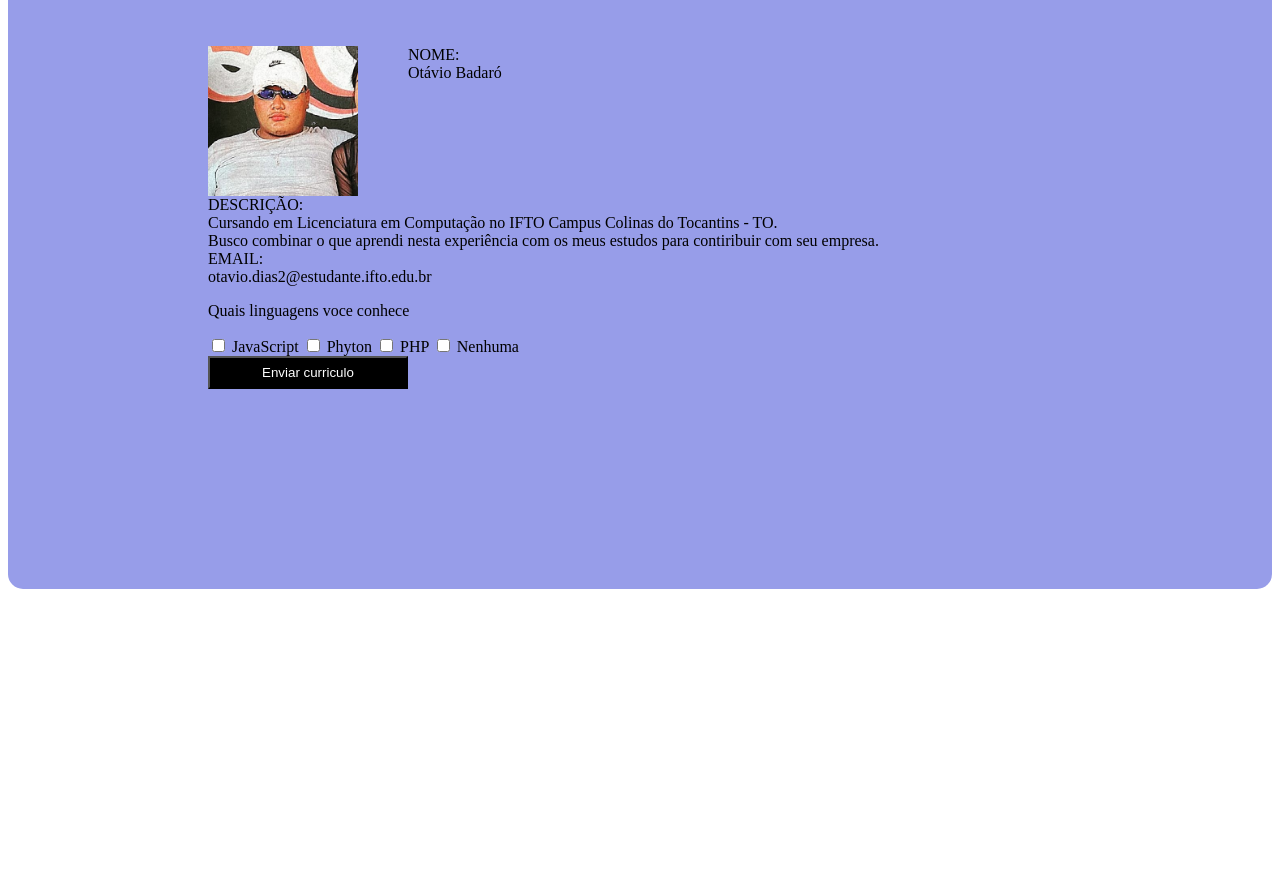
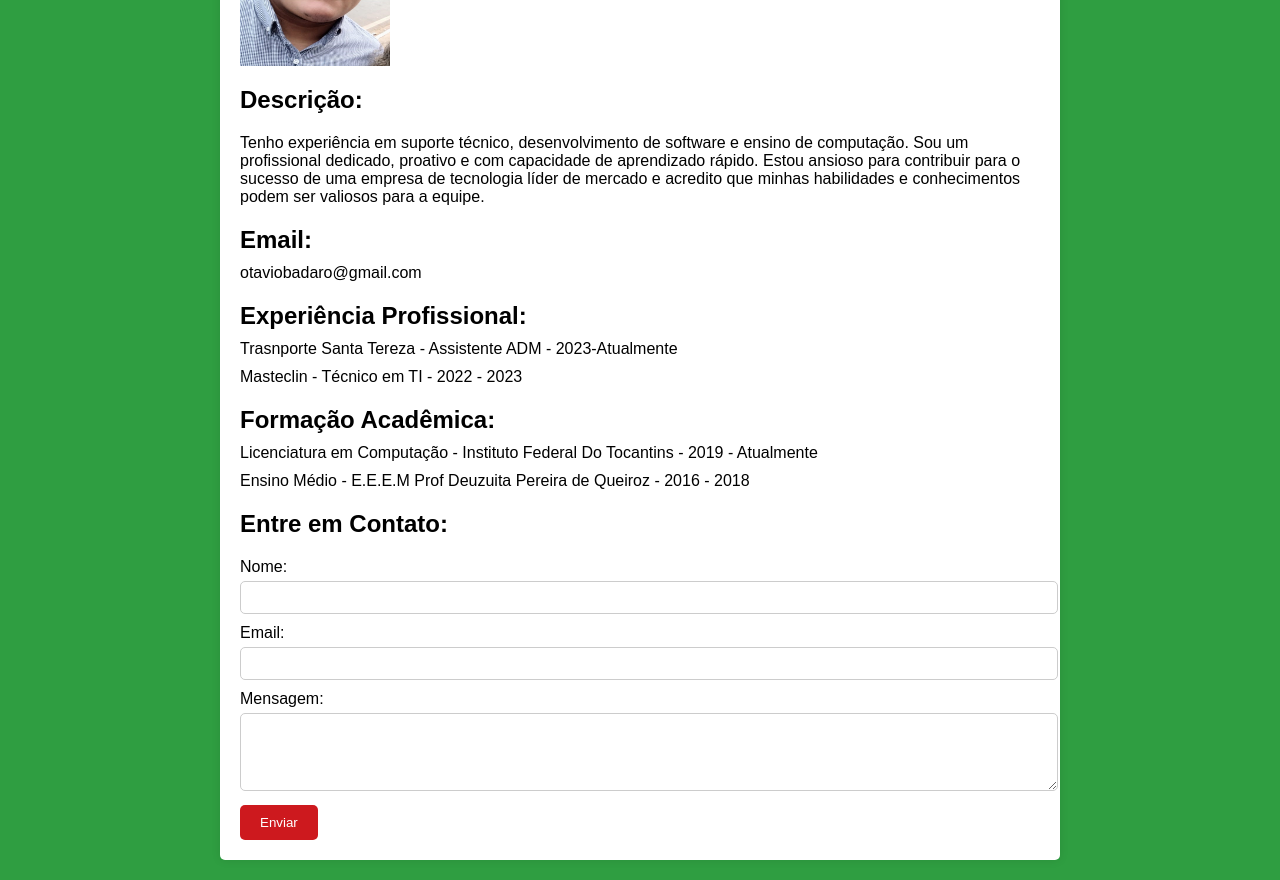
Before and after one commit to otaviobadaro/otaviobadaro.github.io, a plain HTML site: page index.html in a window 1280 px wide. Shown: the part 234-1114 px from the top of the page. Before the commit the page ends 833 px from the top, so only its background shows below. Drawn offline with Linux system fonts and the light colour scheme.

Commit message:
Curriculo atualizado

```diff
--- a/assets/css/style.css
+++ /dev/null
@@ -1,41 +0,0 @@
-.container{
-    background-color:#979de9 ;
-    padding: 200px;
-    border-radius: 15px;
-    display: flex;
-    flex-direction: column;
-    margin-bottom: 10px;
-}
-
-.nome input{
-    width: 300px;
-    border: none;
-    outline: none;
-    padding: 5px;
-    border-radius: 5px;
-}
-
-form{
-    display: flex;
-    flex-direction: column;
-    gap:  20px;
-}
-
-button{
-    width: 200px;
-    padding: 7px;
-    background-color: rgb(0, 0, 0);
-    color: #fff;
-}
-
-button:hover{
-    background-color: aqua;
-    transition: 300ms ease-in-out all;
-    cursor: pointer;
-    color: black;
-}
-
-.foto {
-    float: left;
-    margin-right: 50px;
-}
--- a/index.html
+++ b/index.html
@@ -1,49 +1,161 @@
 <!DOCTYPE html>
-<html lang="en">
+<html lang="pt-BR">
 
 <head>
     <meta charset="UTF-8">
     <meta name="viewport" content="width=device-width, initial-scale=1.0">
     <title>Curriculo</title>
-    <link rel="stylesheet" href="assets/css/style.css">
+    <style>
+        body {
+            font-family: Arial, sans-serif;
+            margin: 0;
+            padding: 0;
+            background-color: #2f9e41;
+        }
+
+        .container {
+            max-width: 800px;
+            margin: 20px auto;
+            padding: 20px;
+            background-color: #fff;
+            border-radius: 5px;
+            box-shadow: 0 0 10px rgba(0, 0, 0, 0.1);
+        }
+
+        h1 {
+            text-align: center;
+            color: #000000;
+        }
+
+        .profile-info {
+            display: flex;
+            align-items: center;
+            margin-bottom: 20px;
+        }
+
+        .profile-info img {
+            width: 150px;
+            height: 200px;
+            margin-right: 20px;
+        }
+
+        .nome label {
+            font-weight: bold;
+        }
+
+        .descricao label {
+            margin-top: 10px;
+        }
+
+        .info {
+            font-size: 50px;
+        }
+
+        .experiencia,
+        .formacao,
+        .email,
+        .formulario {
+            margin-top: 20px;
+        }
+
+        .experiencia h2,
+        .formacao h2,
+        .email h2,
+        .formulario h2 {
+            margin-bottom: 10px;
+        }
+
+        .experiencia p,
+        .formacao p,
+        .email p {
+            margin: 0 0 10px 0;
+        }
+
+        form {
+            margin-top: 20px;
+        }
+
+        label {
+            display: block;
+            margin-bottom: 5px;
+        }
+
+        input,
+        textarea {
+            width: 100%;
+            padding: 8px;
+            margin-bottom: 10px;
+            border: 1px solid #ccc;
+            border-radius: 5px;
+        }
+
+        button {
+            padding: 10px 20px;
+            background-color: #cd191e;
+            color: white;
+            border: none;
+            border-radius: 5px;
+            cursor: pointer;
+        }
+
+        button:hover {
+            background-color: #2f9e41;
+        }
+    </style>
 </head>
 
 <body>
-    <h1>Meu curriculo</h1>
-</body>
+    <h1>Meu currículo</h1>
     <div class="container">
-        <div>
-            <img class="foto" src="image/1.jpg" width="150" height="150" alt="">
+        <div class="profile-info">
+            <img class="foto" src="foto curriculo.jpeg" alt="">
+            <div class="info">
+                <label for="">Otávio Badaró Silva Dias</label>
 
-            <label for="">NOME: <br>
-            Otávio Badaró</label>
+            </div>
         </div>
 
-        <div class="nome">
-            <label for="">DESCRIÇÃO:<br>
-            Cursando em Licenciatura em Computação no IFTO Campus Colinas do Tocantins - TO.<br>
-            Busco combinar o que aprendi nesta experiência com os meus estudos para contiribuir com seu empresa.</label>
+        <div class="descricao">
+            <h2>Descrição:</h2>
+            <p> Tenho experiência em suporte técnico, desenvolvimento de software e ensino de computação.
+                Sou um profissional dedicado, proativo e com capacidade de aprendizado rápido.
+                Estou ansioso para contribuir para o sucesso de uma empresa de tecnologia líder de mercado
+                e acredito que minhas habilidades e conhecimentos podem ser valiosos para a equipe.
+            </p>
         </div>
 
-        <div class="nome">
-            <label for="">EMAIL: <br>
-            otavio.dias2@estudante.ifto.edu.br </label>
+        <div class="email">
+            <h2>Email:</h2>
+            <p>otaviobadaro@gmail.com</p>
         </div>
 
-        <div >
-            <p>Quais linguagens voce conhece</p>
-            <input type="checkbox">
-            <label for="">JavaScript</label>
-
-            <input type="checkbox">
-            <label for="">Phyton</label>
-            <input type="checkbox">
-            <label for="">PHP</label>
-            <input type="checkbox">
-            <label for="">Nenhuma</label>
+        <div class="experiencia">
+            <h2>Experiência Profissional:</h2>
+            <p>Trasnporte Santa Tereza - Assistente ADM - 2023-Atualmente</p>
+            <p>Masteclin - Técnico em TI - 2022 - 2023</p>
         </div>
 
-        <button>Enviar curriculo</button>
+        <div class="formacao">
+            <h2>Formação Acadêmica:</h2>
+            <p>Licenciatura em Computação - Instituto Federal Do Tocantins - 2019 - Atualmente</p>
+            <p>Ensino Médio - E.E.E.M Prof Deuzuita Pereira de Queiroz - 2016 - 2018</p>
+        </div>
+
+        <div class="formulario">
+            <h2>Entre em Contato:</h2>
+            <form action="#" method="post">
+                <label for="nome">Nome:</label>
+                <input type="text" id="nome" name="nome" required>
+
+                <label for="email">Email:</label>
+                <input type="email" id="email" name="email" required>
+
+                <label for="mensagem">Mensagem:</label>
+                <textarea id="mensagem" name="mensagem" rows="4" required></textarea>
+
+                <button type="submit">Enviar</button>
+            </form>
+        </div>
     </div>
 </body>
 
```
Also changed, not shown: foto curriculo.jpeg (added), image/1.jpg (deleted).
